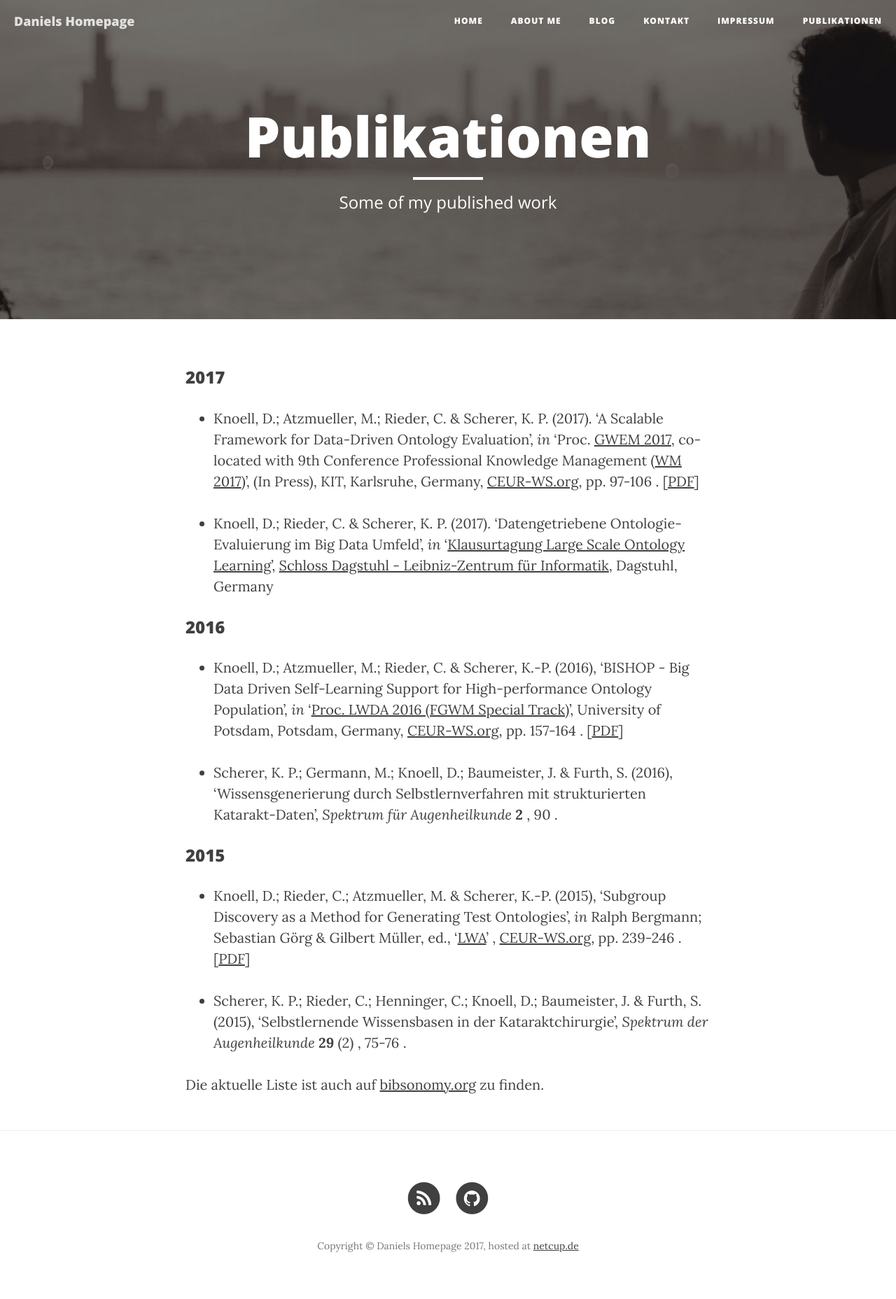
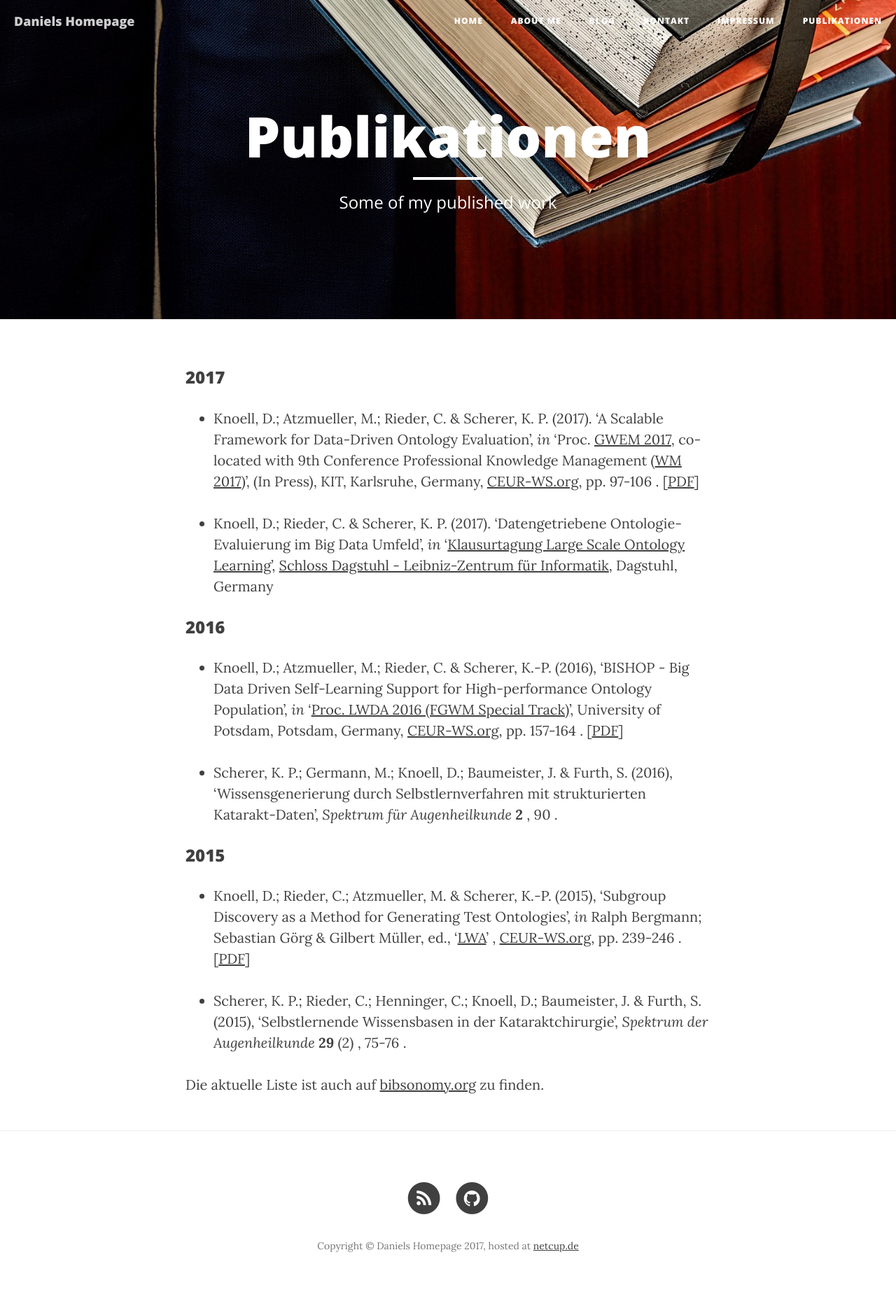
Before and after one commit to Danny4927/danny4927.github.io, a Jekyll site: the page built from publikationen.md, in a window 1280 px wide. Shown: the whole page at 70% size. Built offline with Jekyll 4.4.1, drawn with Linux system fonts in a browser that asks for light colours; nearby versions of some CDN libraries.

Commit message:
change bg pics

```diff
--- a/publikationen.md
+++ b/publikationen.md
@@ -2,7 +2,7 @@
 title: "Publikationen"
 description: "Some of my published work"
 layout: page
-header-img: "../img/about-bg.jpg"
+header-img: "../img/publication-bg.jpg"
 ---
 
 ### 2017
```
Also changed, not shown: impressum.md (+1 -1 lines), img/about-bg.jpg, img/impressum-bg.jpg (added), img/publication-bg.jpg (added).
